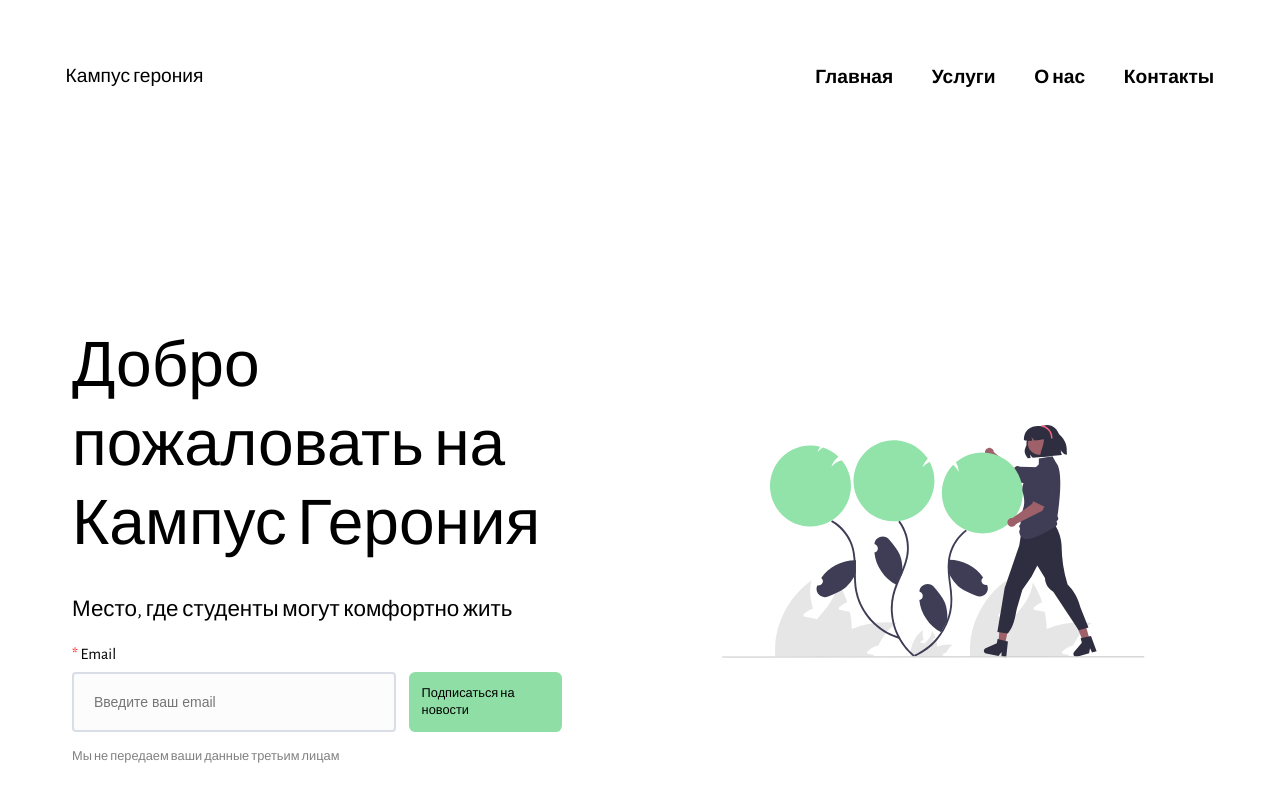
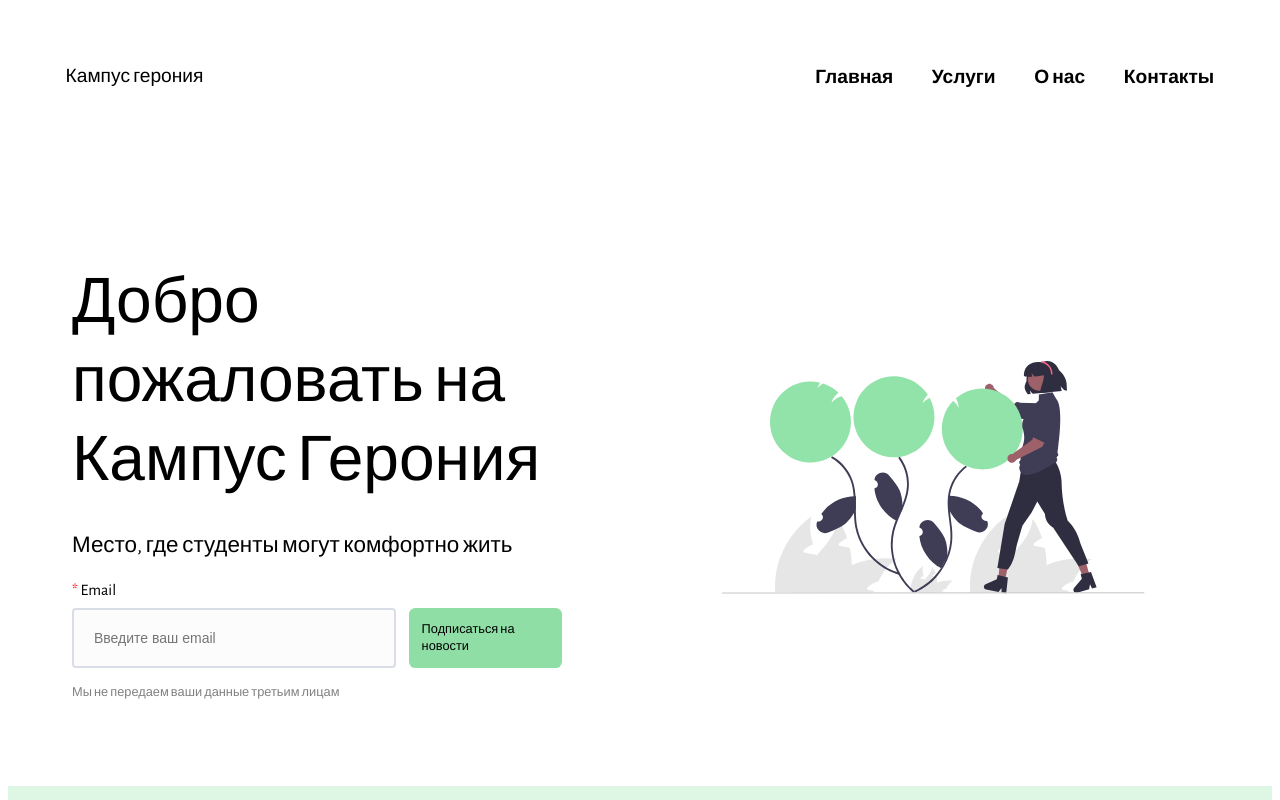
Before and after one commit to DAlebabaP/campusgeronia, a plain HTML site: page index.html in a window 1280 px wide. Shown: the top 800 px of the page. Drawn offline with nearby package versions, Linux system fonts and the light colour scheme.

Commit message:
Update index_style.css

```diff
--- a/index_style.css
+++ b/index_style.css
@@ -53,7 +53,7 @@ body{
 
 .main_block{
 	display: flex;
-	height: 19em;
+	height: 15em;
 	align-items: center;
 	font-size: 2em;
 	padding-left: 0.5em;
```
